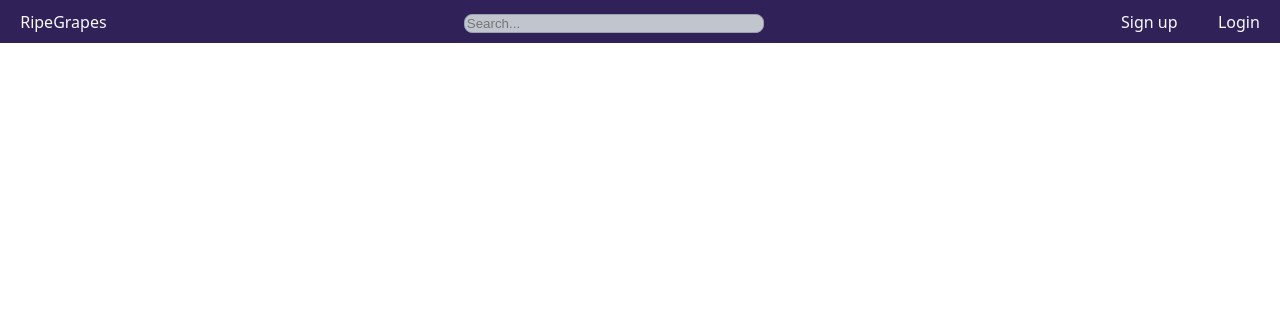
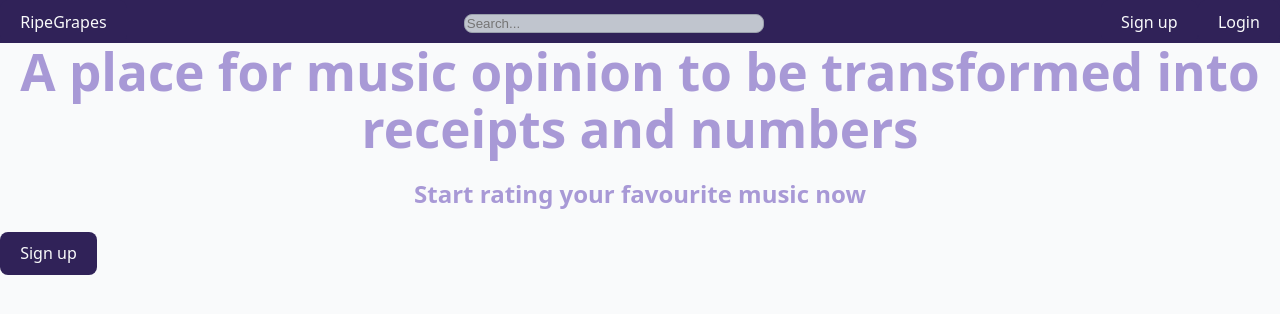
Before and after one commit to Moyin3/music_rating, a React (Vite) app in the folder frontend/: page / in a window 1280 px wide. Shown: the top 314 px of the page. Built offline with nearby package versions, Linux system fonts and the light colour scheme; no server answers.

Commit message:
Light introduction homepage to make up for lack of interesting stuff to show

```diff
--- a/frontend/src/index.css
+++ b/frontend/src/index.css
@@ -26,6 +26,7 @@ body {
   margin: 0;
   min-width: 320px;
   min-height: 100vh;
+  background-color: var(--grey-50);
 }
 
 h1 {
--- a/frontend/src/pages/HomePage.jsx
+++ b/frontend/src/pages/HomePage.jsx
@@ -1,9 +1,16 @@
 import Navigationbar from "../components/Navigationbar";
+import SignUpButton from "../components/SignUpButton";
+import styles from "./styles/HomePage.module.css";
 
 const HomePage = () => {
     return(
         <>
         <Navigationbar />
+        <body>
+        <h1 className={styles.homepageDesc}>A place for music opinion to be transformed into receipts and numbers</h1>
+        <h2 className={styles.homepageEnc}>Start rating your favourite music now</h2>
+        <SignUpButton />
+        </body>
         </>
     )
 }
--- /dev/null
+++ b/frontend/src/pages/styles/HomePage.module.css
@@ -0,0 +1,11 @@
+.homepageDesc{
+    margin: auto;
+    text-align: center;
+    color: var(--primary-300);
+    size: var(--text-3xl);
+}
+.homepageEnc{
+    text-align: center;
+    color: var(--primary-300);
+    size: var(--text-lg);
+}
```
